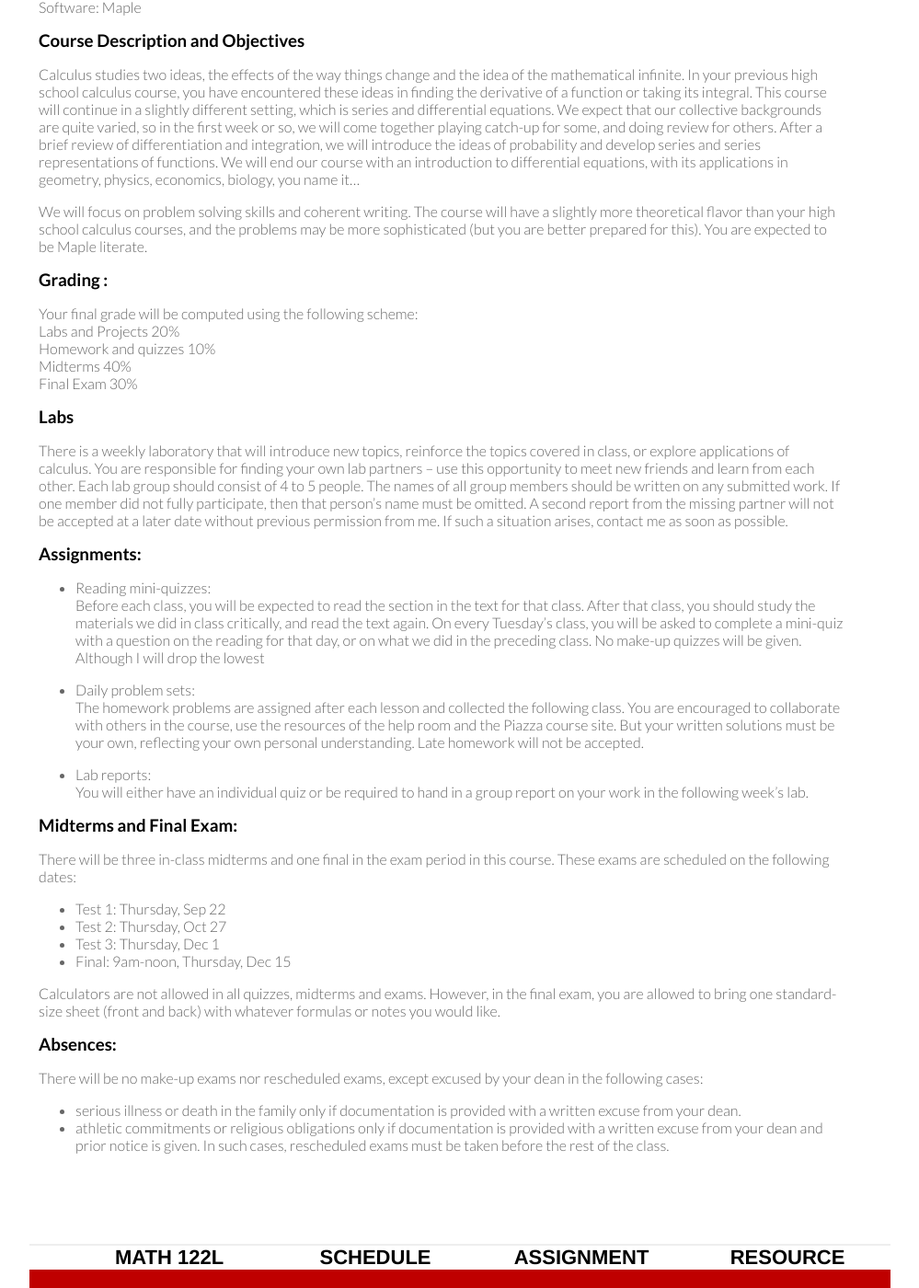
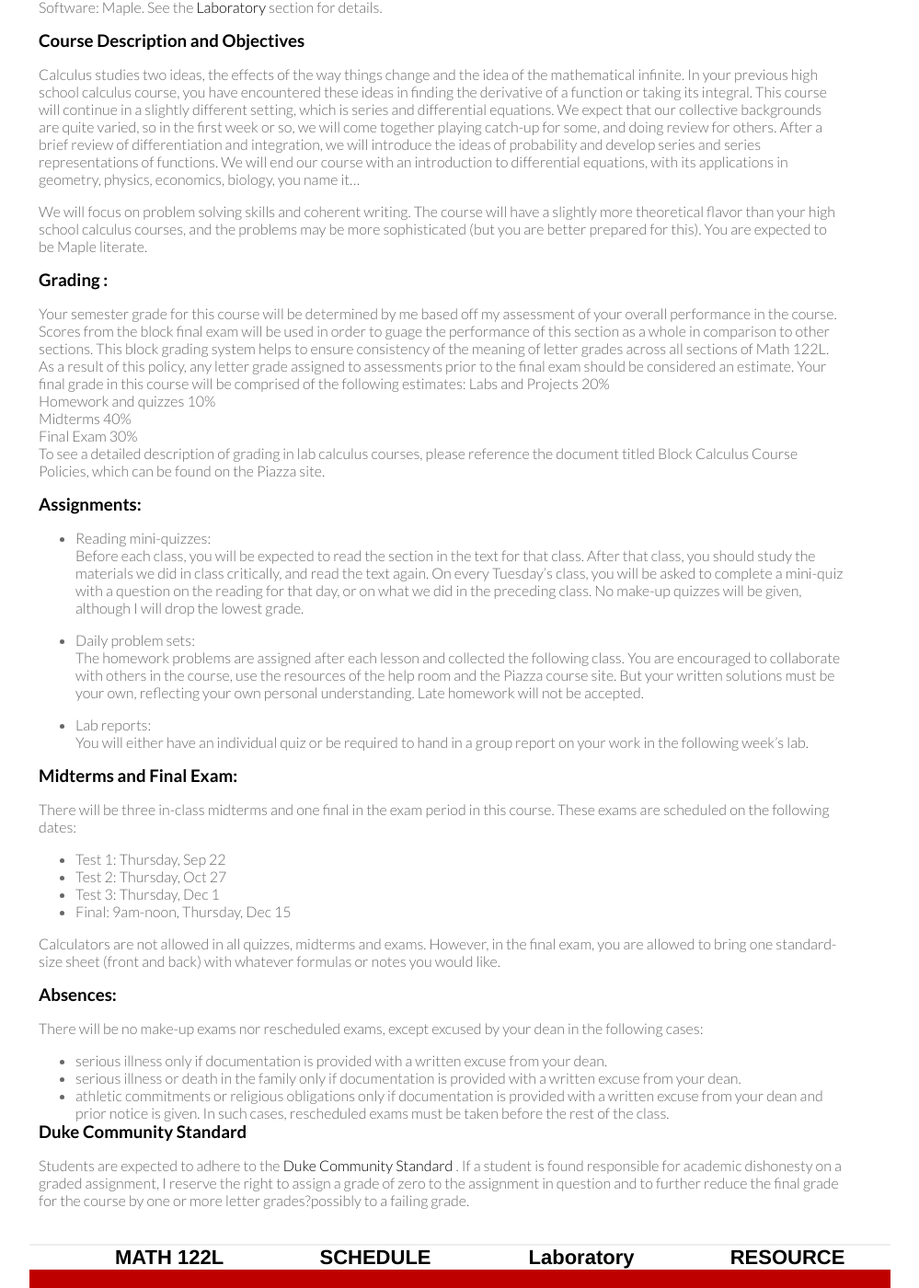
Before and after one commit to sshanshans/calculus2, a Jekyll site: the page built from index.md, in a window 1280 px wide and 1400 px high, scrolled down 830 px. Shown: the whole window at 92% size, without its empty margins (160-1159 px from the left). Built offline with Jekyll 4.4.1, drawn with Linux system fonts in a browser that asks for light colours.

Commit message:
lab updates

```diff
--- a/_layouts/default.html
+++ b/_layouts/default.html
@@ -18,8 +18,8 @@
       	<ul>
       		    		<li><a href="/calculus2"> MATH 122L </a></li>
 	        		<li><a href="/calculus2/schedule/schedule.html">SCHEDULE</a></li>
-		        	<li><a href="{{ BASE_PATH }}/teaching/teaching.html">ASSIGNMENT</a></li>
-	        		<li><a href="{{ BASE_PATH }}/AboutMe/aboutme.html">RESOURCE</a></li>
+		        	<li><a href="/calculus2/lab/lab.html">Laboratory</a></li>
+	        		<li><a href=“/calculus2/resource/resource.html">RESOURCE</a></li>
 	    		        </ul>
       </nav>
 
--- a/_layouts/page.html
+++ b/_layouts/page.html
@@ -19,8 +19,8 @@
       	<ul>
       		    		<li><a href="/calculus2"> MATH 122L </a></li>
 	        		<li><a href="/calculus2/schedule/schedule.html">SCHEDULE</a></li>
-		        	<li><a href="{{ BASE_PATH }}/teaching/teaching.html">ASSIGNMENT</a></li>
-	        		<li><a href="{{ BASE_PATH }}/AboutMe/aboutme.html">RESOURCE</a></li>
+		        	<li><a href="/calculus2/lab/lab.html">Laboratory</a></li>
+	        		<li><a href=“/calculus2/resource/resource.html">RESOURCE</a></li>
 	    		        </ul>
       </nav>
 
--- a/index.md
+++ b/index.md
@@ -22,7 +22,7 @@ Textbook: <br>
 Calculus: Concepts & Contexts by James Stewart, 4th ed. <br>
 122 Coursepack for 2016-2017 (the lab manual) <br>
 
-Software: Maple
+Software: Maple. See the [Laboratory](/calculus/lab/lab.html) section for details. <br>
 
 ### Course Description and Objectives
 
@@ -31,20 +31,17 @@ Calculus studies two ideas, the effects of the way things change and the idea of
 We will focus on problem solving skills and coherent writing. The course will have a slightly more theoretical flavor than your high school calculus courses, and the problems may be more sophisticated (but you are better prepared for this). You are expected to be Maple literate.
 
 ### Grading :
-Your final grade will be computed using the following scheme: <br>
+Your semester grade for this course will be determined by me based off my assessment of your overall performance in the course. Scores from the block final exam will be used in order to guage the performance of this section as a whole in comparison to other sections. This block grading system helps to ensure consistency of the meaning of letter grades across all sections of Math 122L. As a result of this policy, any letter grade assigned to assessments prior to the final exam should be considered an estimate. Your final grade in this course will be comprised of the following estimates:
 Labs and Projects 20% <br>
 Homework and quizzes 10% <br>
 Midterms 40% <br>
-Final Exam 30%
-
-### Labs
-There is a weekly laboratory that will introduce new topics, reinforce the topics covered in class, or
-explore applications of calculus. You are responsible for finding your own lab partners -- use this opportunity to meet new friends and learn from each other. Each lab group should consist of 4 to 5 people. The names of all group members should be written on any submitted work. If one member did not fully participate, then that person's name must be omitted. A second report from the missing partner will not be accepted at a later date without previous permission from me. If such a situation arises, contact me as soon as possible.
+Final Exam 30% <br>
+To see a detailed description of grading in lab calculus courses, please reference the document titled Block Calculus Course Policies, which can be found on the Piazza site.
 
 ### Assignments:
 
 * Reading mini-quizzes: <br>
-Before each class, you will be expected to read the section in the text for that class. After that class, you should study the materials we did in  class critically, and read the text again. On every Tuesday's class, you will be asked to complete a mini-quiz with a question on the reading for that day, or on what we did in the preceding class. No make-up quizzes will be given. Although I will drop the lowest
+Before each class, you will be expected to read the section in the text for that class. After that class, you should study the materials we did in  class critically, and read the text again. On every Tuesday's class, you will be asked to complete a mini-quiz with a question on the reading for that day, or on what we did in the preceding class. No make-up quizzes will be given, although I will drop the lowest grade.
 
 * Daily problem sets:  <br>
 The homework problems are assigned after each lesson and collected the following class.  You are encouraged to collaborate with others in the course, use the resources of the help room and the Piazza course site. But your written solutions must be your own, reflecting your own personal understanding. Late homework will not be accepted.
@@ -65,5 +62,9 @@ Calculators are not allowed in all quizzes, midterms and exams. However, in the
 ### Absences:
 There will be no make-up exams nor rescheduled exams, except excused by your dean in the following cases:
 
+* serious illness only if documentation is provided with a written excuse from your dean. <br>
 * serious illness or death in the family only if documentation is provided with a written excuse from your dean. <br>
 * athletic commitments or religious obligations only if documentation is provided with a written excuse from your dean and prior notice is given. In such cases, rescheduled exams must be taken before the rest of the class.
+
+### Duke Community Standard
+Students are expected to adhere to the [Duke Community Standard](http://integrity.duke.edu/new.html) . If a student is found responsible for academic dishonesty on a graded assignment, I reserve the right to assign a grade of zero to the assignment in question and to further reduce the final grade for the course by one or more letter grades?possibly to a failing grade.
```
Also changed, not shown: lab/lab.md (added, +20 -0 lines), resource/resource.md (added, +22 -0 lines), schedule/week1/week1.md (+6 -6 lines), 3 other files.
